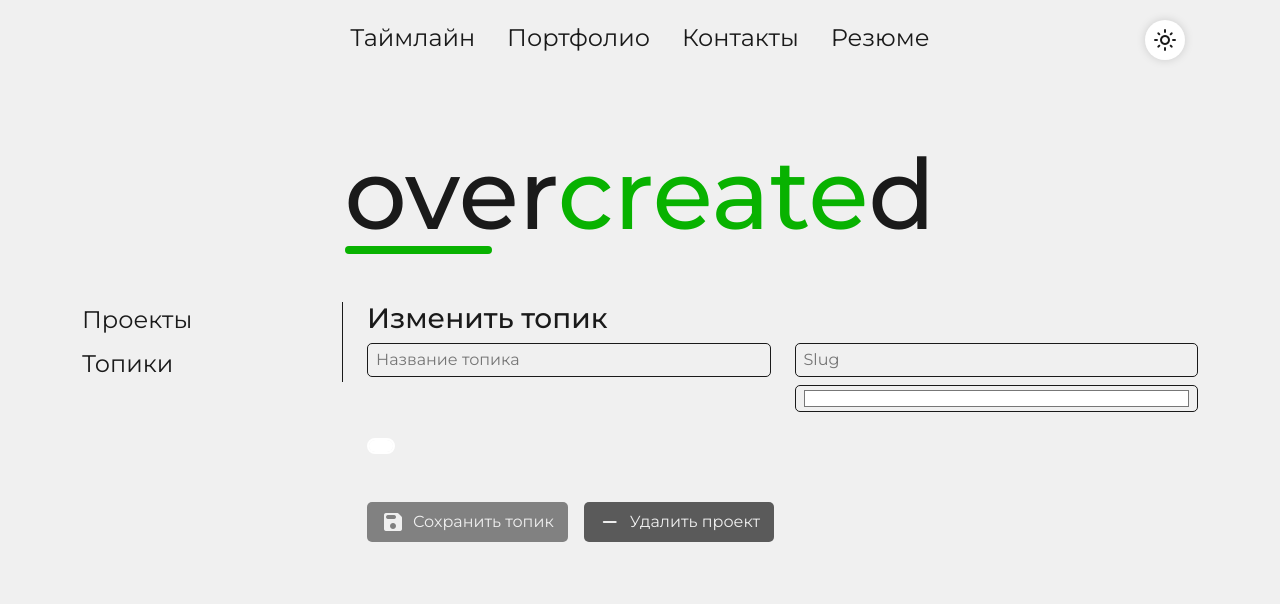
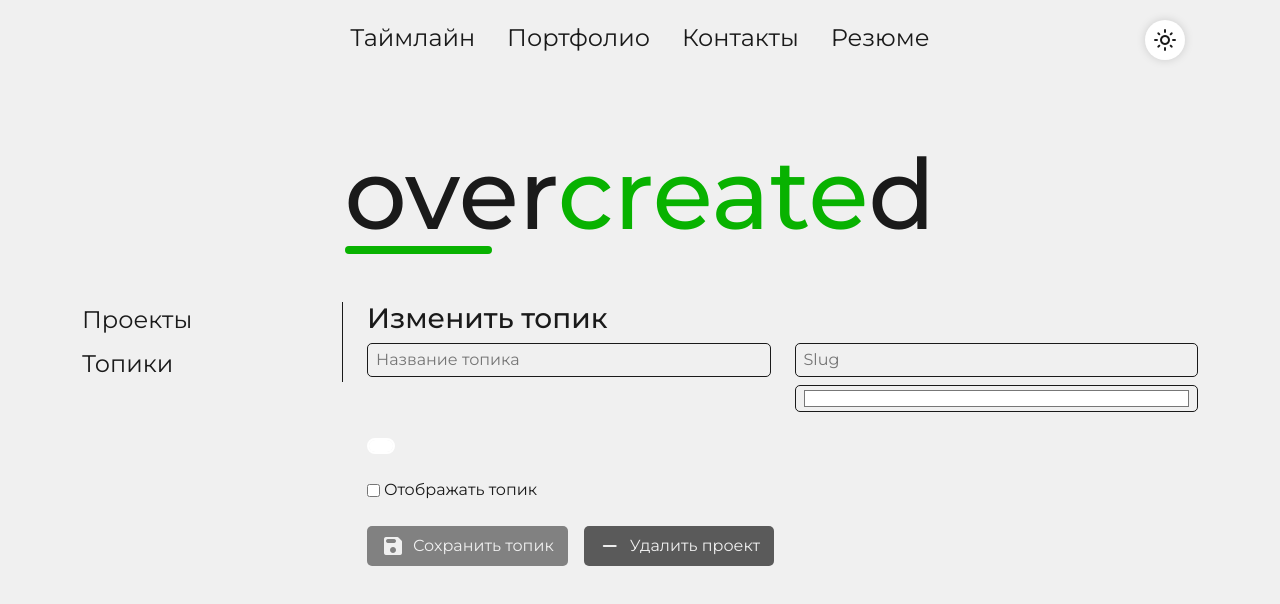
Before and after one commit to SIAILYA/overcreated, a Vue app in the folder client/: page /admin/topics/edit/1 in a window 1280 px wide. Shown: the top 604 px of the page. Built offline with nearby package versions, Linux system fonts and the light colour scheme; no server answers; sample sign-in values are in the browser's storage.

Commit message:
Добавил переключатель для отображения/скрытия топика

```diff
--- a/client/src/views/admin/projects/AddEdit.vue
+++ b/client/src/views/admin/projects/AddEdit.vue
@@ -24,9 +24,10 @@
       <h5>Топики проекта</h5>
 
       <div class="d-flex flex-column">
-        <div class="d-flex" v-for="t in topics">
-          <input :id="t.id" class="my-auto" type="checkbox" :checked="project.topics.includes(t.id)" @input="() => onClickToggleTopic(t.id)">
-          <label class="my-auto ms-2" :for="t.id">{{ t.title }}</label>
+        <div v-for="t in topics" class="d-flex">
+          <input :id="t.id" :checked="project.topics.includes(t.id)" class="my-auto" type="checkbox"
+                 @input="() => onClickToggleTopic(t.id)">
+          <label :for="t.id" class="my-auto ms-2">{{ t.title }}</label>
         </div>
       </div>
     </div>
@@ -52,6 +53,11 @@
         </div>
       </div>
     </div>
+  </div>
+
+  <div class="d-flex">
+    <input id="visible" v-model="project.isVisible" class="my-auto" type="checkbox">
+    <label class="ms-1 my-auto" for="visible">Отображать проект</label>
   </div>
 
   <div class="d-flex">
@@ -112,18 +118,24 @@ const onClickSubmit = () => {
   if (editMode) {
     project.update().then(() => {
       router.push("/admin/projects/list")
-    }).catch(() => {router.push("/login")})
+    }).catch(() => {
+      router.push("/login")
+    })
   } else {
     project.create().then(() => {
       router.push("/admin/projects/list")
-    }).catch(() => {router.push("/login")})
+    }).catch(() => {
+      router.push("/login")
+    })
   }
 }
 
 const onClickDelete = () => {
   project.delete().then(() => {
     router.push("/admin/projects/list")
-  }).catch(() => {router.push("/login")})
+  }).catch(() => {
+    router.push("/login")
+  })
 }
 
 const onClickToggleTopic = (topicId: string) => {
--- a/client/src/views/admin/topics/AddEdit.vue
+++ b/client/src/views/admin/topics/AddEdit.vue
@@ -17,6 +17,11 @@
     <ovc-topic :topic="topic" is-selected/>
   </div>
   <br>
+
+  <div class="d-flex">
+    <input type="checkbox" id="visible" class="my-auto" v-model="topic.isVisible">
+    <label for="visible" class="ms-1 my-auto">Отображать топик</label>
+  </div>
 
   <div class="d-flex">
     <button :disabled="!isValid" class="ovc-btn d-flex mt-4 mb-5" @click="onClickSubmit">
```
